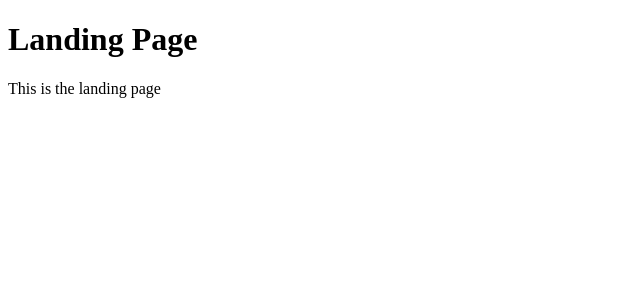
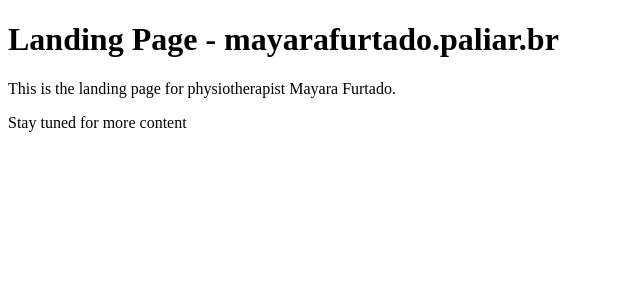
Before and after one commit to Matheus-Azevedo/mayarafurtado.paliar.br, a Next.js app: page / in a window 1280 px wide. Shown: the top 300 px of the page, without its empty margins (0-640 px from the left). Built offline with nearby package versions, Linux system fonts and the light colour scheme.

Commit message:
UPDATE: lading page

```diff
--- a/pages/index.jsx
+++ b/pages/index.jsx
@@ -1,8 +1,9 @@
 function LadingPage() {
   return (
     <div>
-      <h1>Landing Page</h1>
-      <p>This is the landing page</p>
+      <h1>Landing Page - mayarafurtado.paliar.br</h1>
+      <p>This is the landing page for physiotherapist Mayara Furtado.</p>
+      <p>Stay tuned for more content</p>
     </div>
   );
 }
```
